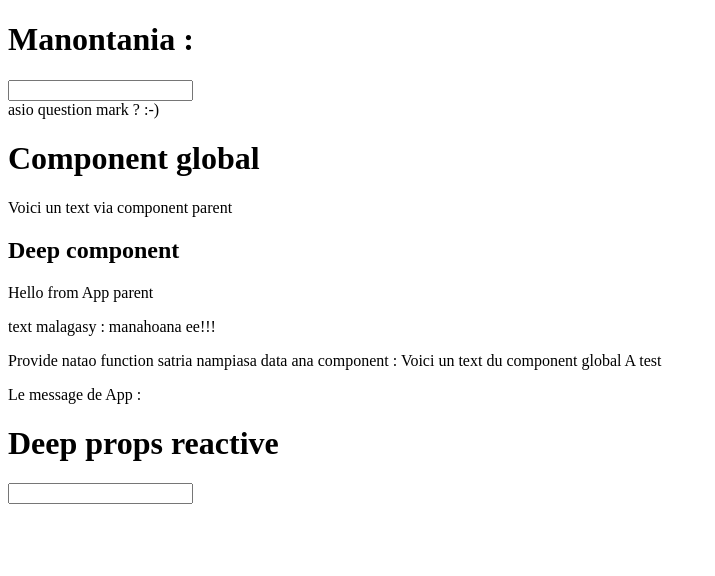
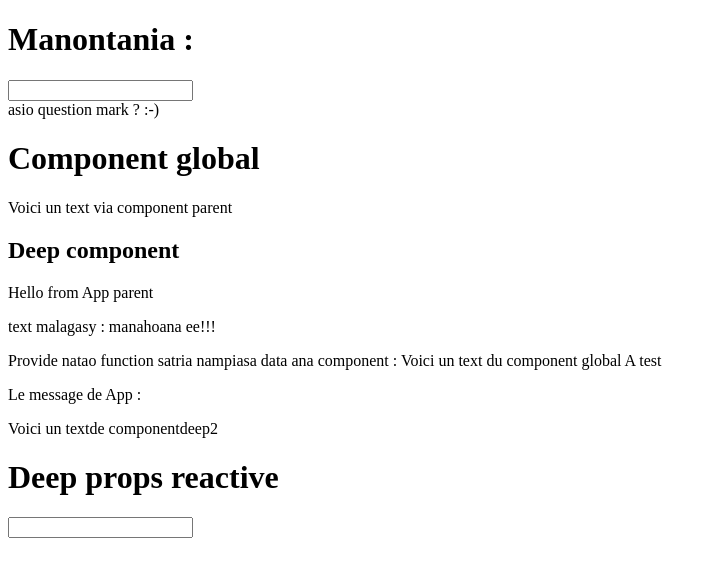
Before and after one commit to fandrianarisataGithub/Master-vue, a Vue app: page / in a window 1280 px wide. Shown: the top 576 px of the page, without its empty margins (0-715 px from the left). Built offline with nearby package versions, Linux system fonts and the light colour scheme.

Commit message:
provide inject keys

```diff
--- /dev/null
+++ b/src/assets/keys.js
@@ -0,0 +1,2 @@
+export const fenitraInjectionKey = Symbol()
+// doc : https://fr.vuejs.org/guide/components/provide-inject.html#working-with-symbol-keys
--- /dev/null
+++ b/src/components/ComponentDeep2.vue
@@ -0,0 +1,7 @@
+<template>
+    <div>
+        <p>
+            Voici un textde componentdeep2
+        </p>
+    </div>
+</template>
--- a/src/components/DeepComponent.vue
+++ b/src/components/DeepComponent.vue
@@ -13,15 +13,22 @@
         <p>
             Le message de App : {{ depMsg }}
         </p>
+        <div>
+            <ComponentDeep2 />
+        </div>
     </div>
 </template>
 <script>
+    import ComponentDeep2 from './ComponentDeep2.vue'
     export default {
         inject : ['messageApp', 'arahaba', 'myProvideMessText2', 'depMsg'],
         data(){
             return {
                 textMalagasy : this.arahaba
             }
+        },
+        components : {
+            ComponentDeep2
         }
     }
 </script>
```
